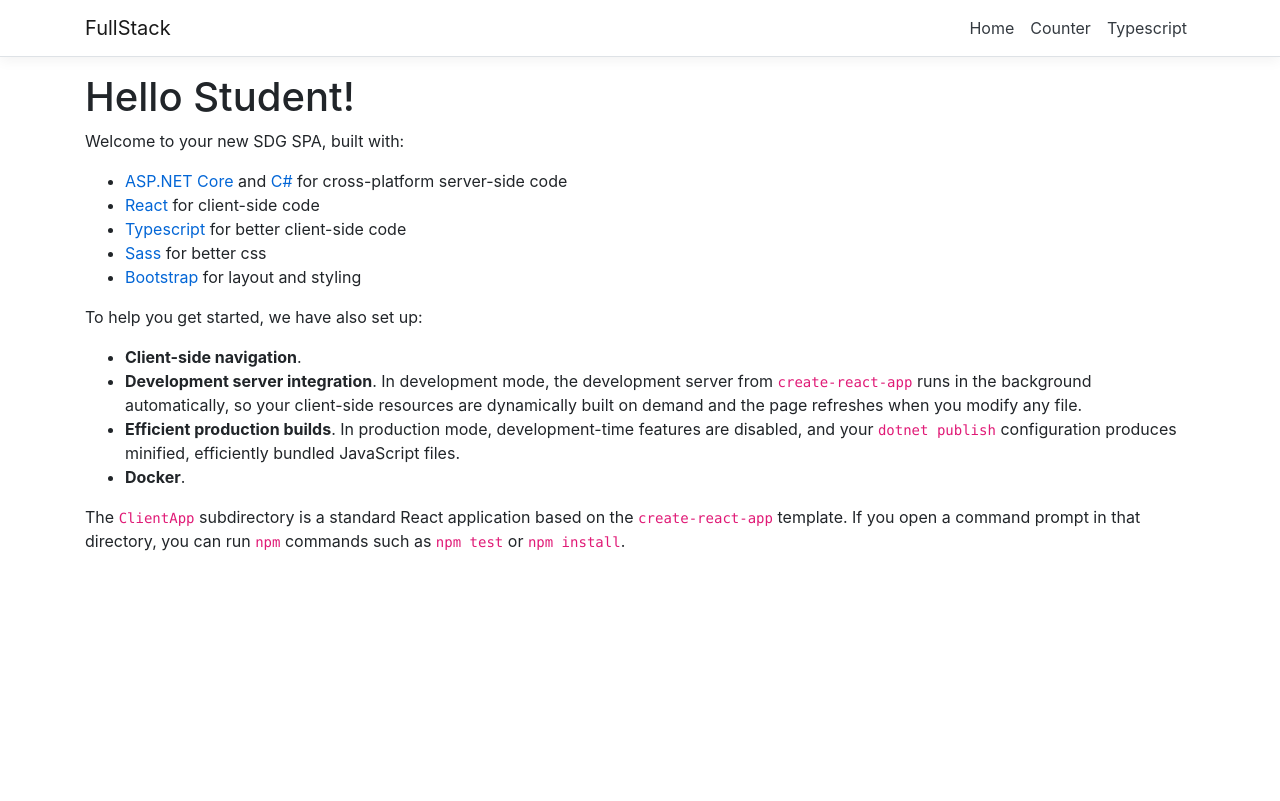
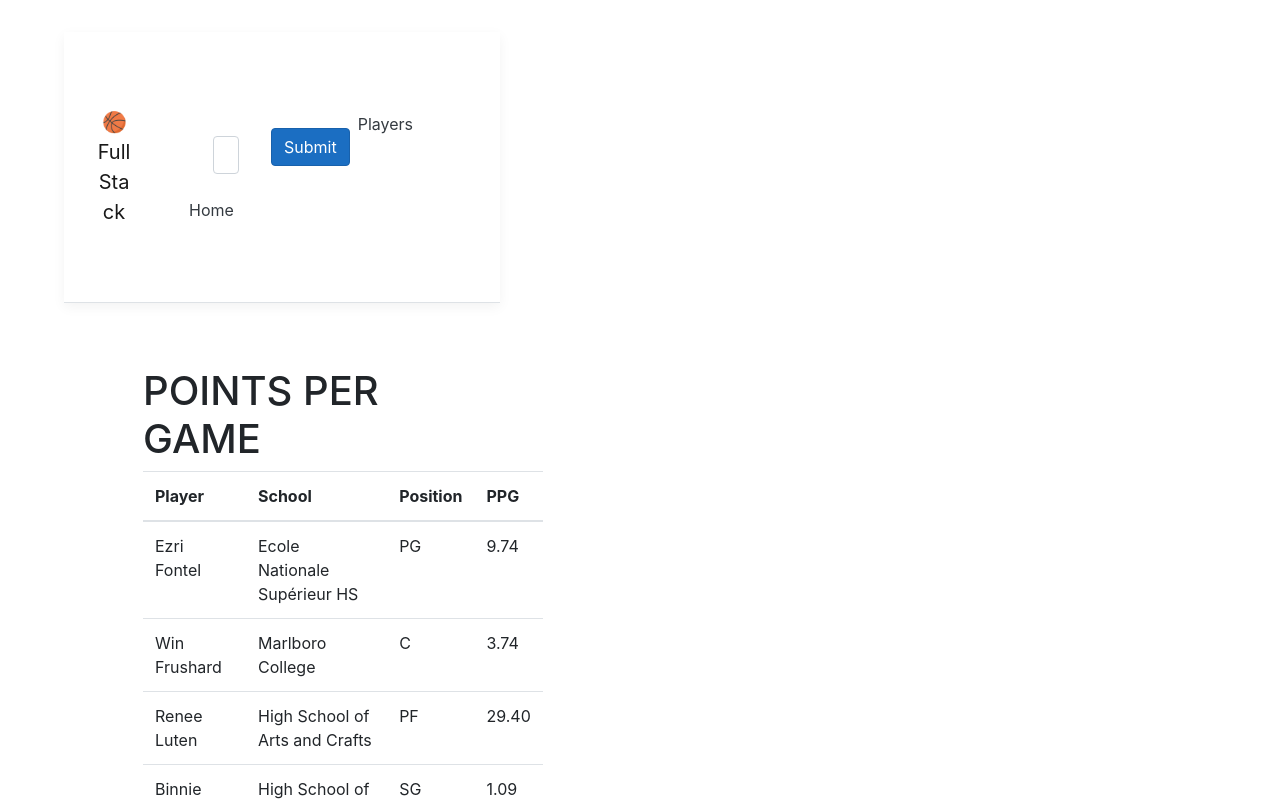
Before and after one commit to Carla-Joseph/FullStack, a React (Create React App) app in the folder ClientApp/: page / in a window 1280 px wide. Shown: the top 801 px of the page. Built offline with nearby package versions, Linux system fonts and the light colour scheme.

Commit message:
Static homepage

```diff
--- a/ClientApp/src/App.jsx
+++ b/ClientApp/src/App.jsx
@@ -14,7 +14,7 @@ export default class App extends Component {
       <Layout>
         <Switch>
           <Route exact path="/" component={Home} />
-          <Route exact path="/counter" component={HelloWorld} />
+          <Route exact path="/players" component={HelloWorld} />
           <Route exact path="/typescript" component={HeyWorld} />
           <Route exact path="*" component={NotFound} />
         </Switch>
--- a/ClientApp/src/components/NavMenu/index.jsx
+++ b/ClientApp/src/components/NavMenu/index.jsx
@@ -38,7 +38,7 @@ export class NavMenu extends Component {
         >
           <Container>
             <NavbarBrand tag={Link} to="/">
-              FullStack
+              🏀 FullStack
             </NavbarBrand>
             <NavbarToggler onClick={this.toggleNavbar} className="mr-2" />
             <Collapse
@@ -48,18 +48,30 @@ export class NavMenu extends Component {
             >
               <ul className="navbar-nav flex-grow">
                 <NavItem>
+                  <form className="navbar-form navbar-left" role="search">
+                    <div className="form-group">
+                      <input
+                        type="text"
+                        className="form-control"
+                        placeholder="Search"
+                      />
+                    </div>
+                    <button type="submit" className="btn btn-primary">
+                      Submit
+                    </button>
+                  </form>
                   <NavLink tag={Link} className="text-dark" to="/">
                     Home
                   </NavLink>
                 </NavItem>
                 <NavItem>
-                  <NavLink tag={Link} className="text-dark" to="/counter">
-                    Counter
+                  <NavLink tag={Link} className="text-dark" to="/players">
+                    Players
                   </NavLink>
                 </NavItem>
                 <NavItem>
                   <NavLink tag={Link} className="text-dark" to="/typescript">
-                    Typescript
+                    {/* Typescript */}
                   </NavLink>
                 </NavItem>
               </ul>
--- a/ClientApp/src/components/NavMenu/style.scss
+++ b/ClientApp/src/components/NavMenu/style.scss
@@ -14,5 +14,15 @@ html {
 }
 
 .box-shadow {
-  box-shadow: 0 .25rem .75rem rgba(0, 0, 0, .05);
+  box-shadow: 0 0.25rem 0.75rem rgba(0, 0, 0, 0.05);
 }
+
+form {
+  display: flex;
+  justify-content: center;
+  align-items: center;
+}
+
+button {
+  background-color: none;
+}
--- a/ClientApp/src/custom.scss
+++ b/ClientApp/src/custom.scss
@@ -12,3 +12,25 @@ code {
   background-color: #1b6ec2;
   border-color: #1861ac;
 }
+
+.table div {
+  display: block;
+  flex-direction: row;
+}
+
+div {
+  max-width: 500px;
+  margin: 2rem;
+}
+
+
+div h1 {
+  display: flex;
+  justify-content: center;
+  align-items: center;
+}
+
+section {
+  display: flex;
+  flex-wrap: wrap;
+}
--- a/ClientApp/src/pages/Home.jsx
+++ b/ClientApp/src/pages/Home.jsx
@@ -3,60 +3,191 @@ import React from 'react'
 export function Home() {
   return (
     <div>
-      <h1>Hello Student!</h1>
-      <p>Welcome to your new SDG SPA, built with:</p>
-      <ul>
-        <li>
-          <a href="https://get.asp.net/">ASP.NET Core</a> and{' '}
-          <a href="https://msdn.microsoft.com/en-us/library/67ef8sbd.aspx">
-            C#
-          </a>{' '}
-          for cross-platform server-side code
-        </li>
-        <li>
-          <a href="https://facebook.github.io/react/">React</a> for client-side
-          code
-        </li>
-        <li>
-          <a href="https://www.typescriptlang.org/">Typescript</a> for better
-          client-side code
-        </li>
-        <li>
-          <a href="https://sass-lang.com/">Sass</a> for better css
-        </li>
-        <li>
-          <a href="http://getbootstrap.com/">Bootstrap</a> for layout and
-          styling
-        </li>
-      </ul>
-      <p>To help you get started, we have also set up:</p>
-      <ul>
-        <li>
-          <strong>Client-side navigation</strong>.
-        </li>
-        <li>
-          <strong>Development server integration</strong>. In development mode,
-          the development server from <code>create-react-app</code> runs in the
-          background automatically, so your client-side resources are
-          dynamically built on demand and the page refreshes when you modify any
-          file.
-        </li>
-        <li>
-          <strong>Efficient production builds</strong>. In production mode,
-          development-time features are disabled, and your{' '}
-          <code>dotnet publish</code> configuration produces minified,
-          efficiently bundled JavaScript files.
-        </li>
-        <li>
-          <strong>Docker</strong>.
-        </li>
-      </ul>
-      <p>
-        The <code>ClientApp</code> subdirectory is a standard React application
-        based on the <code>create-react-app</code> template. If you open a
-        command prompt in that directory, you can run <code>npm</code> commands
-        such as <code>npm test</code> or <code>npm install</code>.
-      </p>
+      <section>
+        <div className="table">
+          <h1>POINTS PER GAME</h1>
+          <table className="table table-hover">
+            <thead>
+              <tr>
+                <th>Player</th>
+                <th>School</th>
+                <th>Position</th>
+                <th>PPG</th>
+              </tr>
+            </thead>
+            <tbody>
+              <tr>
+                <td>Ezri Fontel </td>
+                <td>Ecole Nationale Supérieur HS </td>
+                <td>PG</td>
+                <td>9.74</td>
+              </tr>
+              <tr>
+                <td>Win Frushard </td>
+                <td>Marlboro College </td>
+                <td>C</td>
+                <td>3.74</td>
+              </tr>
+              <tr>
+                <td>Renee Luten </td>
+                <td>High School of Arts and Crafts</td>
+                <td>PF</td>
+                <td>29.40</td>
+              </tr>
+              <tr>
+                <td>Binnie Linton </td>
+                <td>High School of Technology </td>
+                <td>SG</td>
+                <td>1.09</td>
+              </tr>
+              <tr>
+                <td>Andrej Syalvester </td>
+                <td>Institute of Pharmaceutical Sciences High School </td>
+                <td>PF</td>
+                <td>13.22</td>
+              </tr>
+            </tbody>
+          </table>
+        </div>
+
+        <div className="table">
+          <h1>REBOUNDS PER GAME</h1>
+          <table className="table table-hover">
+            <thead>
+              <tr>
+                <th>Player</th>
+                <th>School</th>
+                <th>Position</th>
+                <th>RPG</th>
+              </tr>
+            </thead>
+            <tbody>
+              <tr>
+                <td>Ezri Fontel </td>
+                <td>Ecole Nationale Supérieur de Géologie de Nancy </td>
+                <td>PG</td>
+                <td>5.74</td>
+              </tr>
+              <tr>
+                <td>Win Frushard </td>
+                <td>Marlboro College </td>
+                <td>C</td>
+                <td>9.14</td>
+              </tr>
+              <tr>
+                <td>Renee Luten </td>
+                <td>California College of Arts and Crafts</td>
+                <td>PF</td>
+                <td>9.40</td>
+              </tr>
+              <tr>
+                <td>Binnie Linton </td>
+                <td>Federal University of Technology, Yola </td>
+                <td>SG</td>
+                <td>3.09</td>
+              </tr>
+              <tr>
+                <td>Andrej Syalvester </td>
+                <td>Hokkaido Institute of Pharmaceutical Sciences </td>
+                <td>PF</td>
+                <td>10.22</td>
+              </tr>
+            </tbody>
+          </table>
+        </div>
+
+        <div className="table">
+          <h1>STEALS PER GAME</h1>
+          <table className="table table-hover">
+            <thead>
+              <tr>
+                <th>Player</th>
+                <th>School</th>
+                <th>Position</th>
+                <th>SPG</th>
+              </tr>
+            </thead>
+            <tbody>
+              <tr>
+                <td>Ezri Fontel </td>
+                <td>Ecole Nationale Supérieur de Géologie de Nancy </td>
+                <td>PG</td>
+                <td>2.74</td>
+              </tr>
+              <tr>
+                <td>Win Frushard </td>
+                <td>Marlboro College </td>
+                <td>C</td>
+                <td>0.14</td>
+              </tr>
+              <tr>
+                <td>Renee Luten </td>
+                <td>California College of Arts and Crafts</td>
+                <td>PF</td>
+                <td>1.40</td>
+              </tr>
+              <tr>
+                <td>Binnie Linton </td>
+                <td>Federal University of Technology, Yola </td>
+                <td>SG</td>
+                <td>4.09</td>
+              </tr>
+              <tr>
+                <td>Andrej Syalvester </td>
+                <td>Hokkaido Institute of Pharmaceutical Sciences </td>
+                <td>PF</td>
+                <td>1.02</td>
+              </tr>
+            </tbody>
+          </table>
+        </div>
+
+        <div className="table">
+          <h1>BLOCKS PER GAME</h1>
+          <table className="table table-hover">
+            <thead>
+              <tr>
+                <th>Player</th>
+                <th>School</th>
+                <th>Position</th>
+                <th>BPG</th>
+              </tr>
+            </thead>
+            <tbody>
+              <tr>
+                <td>Ezri Fontel </td>
+                <td>Ecole Nationale Supérieur de Géologie de Nancy </td>
+                <td>PG</td>
+                <td>1.74</td>
+              </tr>
+              <tr>
+                <td>Win Frushard </td>
+                <td>Marlboro College </td>
+                <td>C</td>
+                <td>4.7</td>
+              </tr>
+              <tr>
+                <td>Renee Luten </td>
+                <td>California College of Arts and Crafts</td>
+                <td>PF</td>
+                <td>1.40</td>
+              </tr>
+              <tr>
+                <td>Binnie Linton </td>
+                <td>Federal University of Technology, Yola </td>
+                <td>SG</td>
+                <td>0.09</td>
+              </tr>
+              <tr>
+                <td>Andrej Syalvester </td>
+                <td>Hokkaido Institute of Pharmaceutical Sciences </td>
+                <td>PF</td>
+                <td>2.60</td>
+              </tr>
+            </tbody>
+          </table>
+        </div>
+      </section>
     </div>
   )
 }
```
